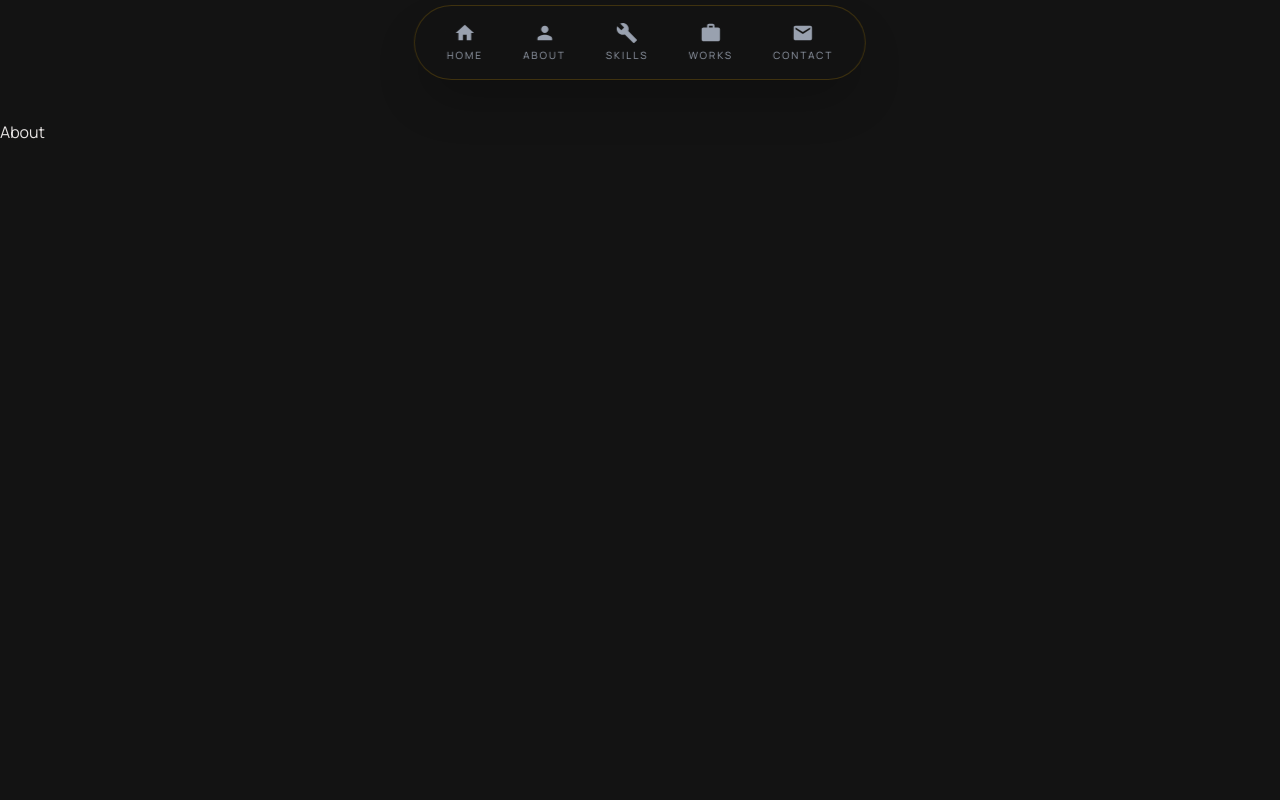
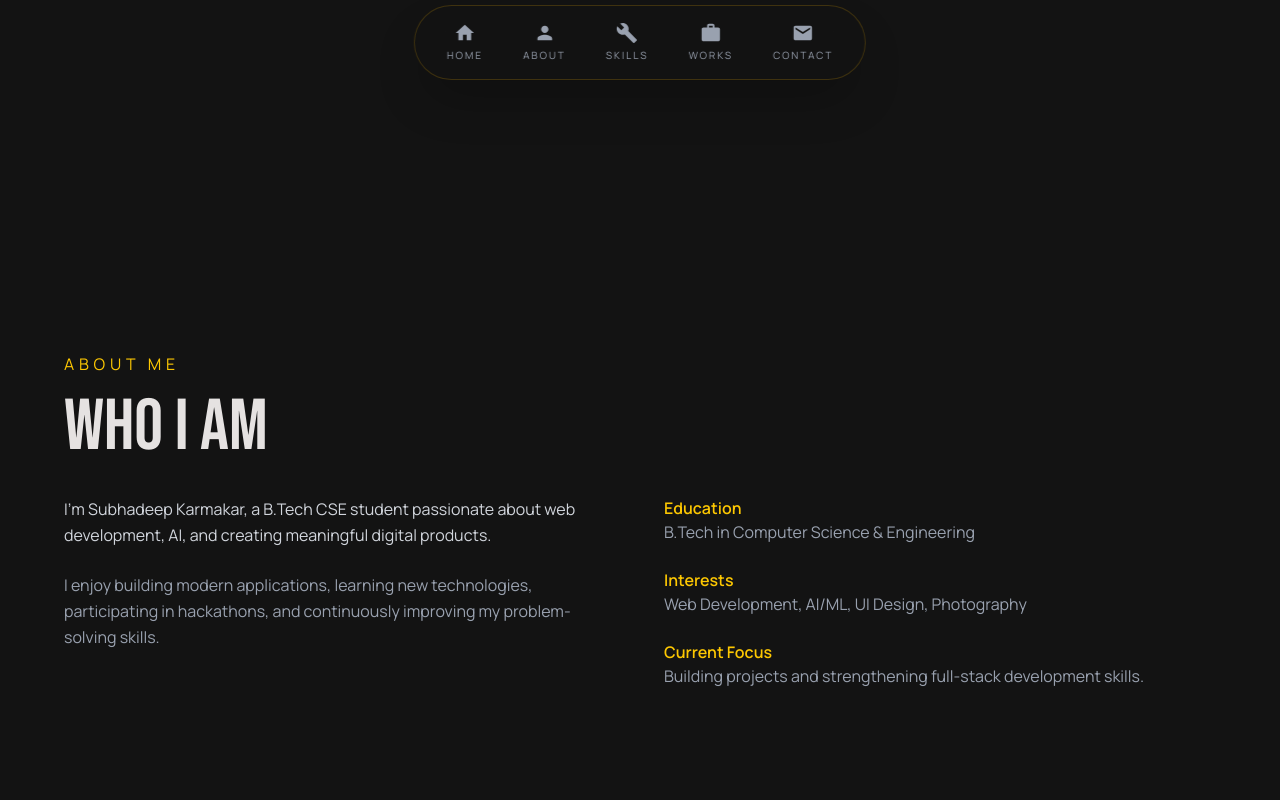
Before and after one commit to SubhadeepK-62/Portfolio, a React (Vite) app: page / in a window 1280 px wide. Shown: the part 680-1480 px from the top of the page. Built offline with nearby package versions, Linux system fonts and the light colour scheme.

Commit message:
Created about section

```diff
--- a/src/components/About.jsx
+++ b/src/components/About.jsx
@@ -1,7 +1,65 @@
 export default function About() {
   return (
-    <section id="about" className="min-h-screen">
-      About
+    <section
+      id="about"
+      className="min-h-screen flex items-center px-6 py-20"
+    >
+      <div className="max-w-6xl mx-auto w-full">
+        <p className="text-yellow-400 uppercase tracking-[0.3em] mb-4">
+          About Me
+        </p>
+
+        <h2
+          className="text-5xl md:text-7xl mb-8"
+          style={{ fontFamily: "Bebas Neue" }}
+        >
+          WHO I AM
+        </h2>
+
+        <div className="grid md:grid-cols-2 gap-12">
+          <div>
+            <p className="text-gray-300 leading-relaxed">
+              I'm Subhadeep Karmakar, a B.Tech CSE student passionate about
+              web development, AI, and creating meaningful digital products.
+            </p>
+
+            <p className="text-gray-400 mt-6 leading-relaxed">
+              I enjoy building modern applications, learning new technologies,
+              participating in hackathons, and continuously improving my
+              problem-solving skills.
+            </p>
+          </div>
+
+          <div className="space-y-6">
+            <div>
+              <h3 className="text-yellow-400 font-semibold">
+                Education
+              </h3>
+              <p className="text-gray-400">
+                B.Tech in Computer Science & Engineering
+              </p>
+            </div>
+
+            <div>
+              <h3 className="text-yellow-400 font-semibold">
+                Interests
+              </h3>
+              <p className="text-gray-400">
+                Web Development, AI/ML, UI Design, Photography
+              </p>
+            </div>
+
+            <div>
+              <h3 className="text-yellow-400 font-semibold">
+                Current Focus
+              </h3>
+              <p className="text-gray-400">
+                Building projects and strengthening full-stack development skills.
+              </p>
+            </div>
+          </div>
+        </div>
+      </div>
     </section>
   );
 }
```
